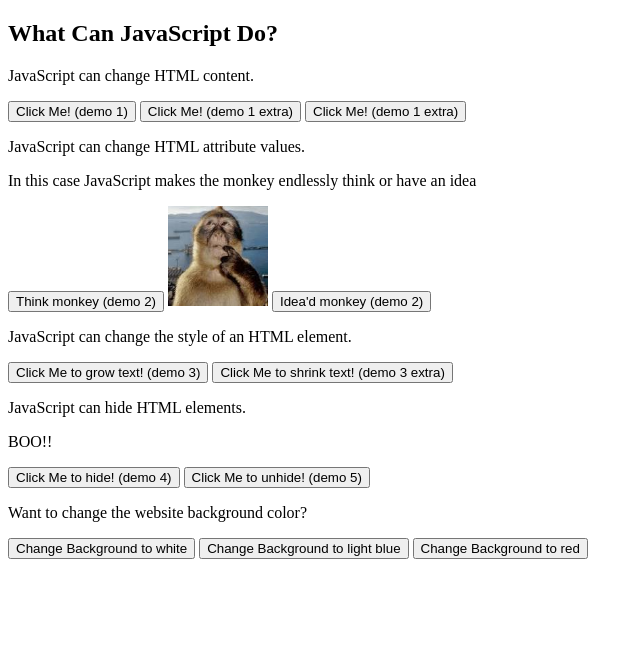
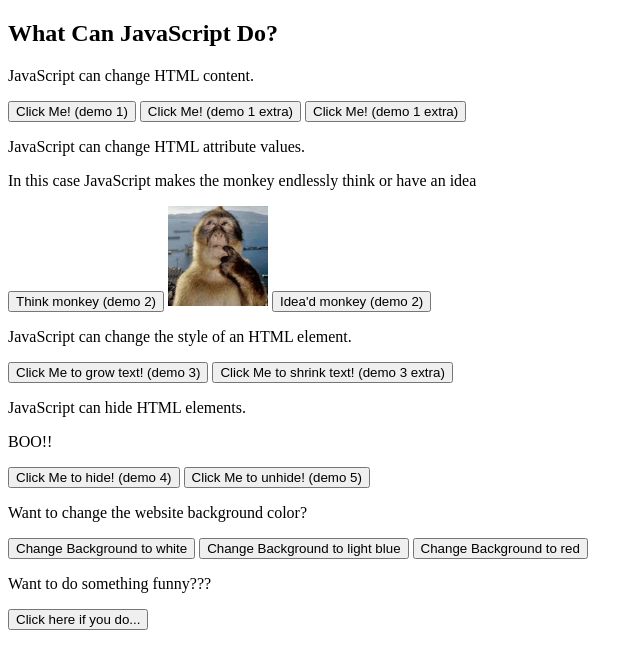
Before and after one commit to LearningSomeCodingLanguages/animation, a plain HTML site: page index.html in a window 1280 px wide. Shown: the whole page, without its empty margins (0-643 px from the left). Drawn offline with Linux system fonts and the light colour scheme.

Commit message:
Update index.html

```diff
--- a/index.html
+++ b/index.html
@@ -38,5 +38,10 @@
 <button onclick="document.body.style.backgroundColor = 'lightblue';">Change Background to light blue</button>
 <button onclick="document.body.style.backgroundColor = 'red';">Change Background to red</button>
 
+<p>Want to do something funny???</p>
+<a href="">
+  <button>Click here if you do...</button>
+</a>
+
 </body>
 </html>
```
